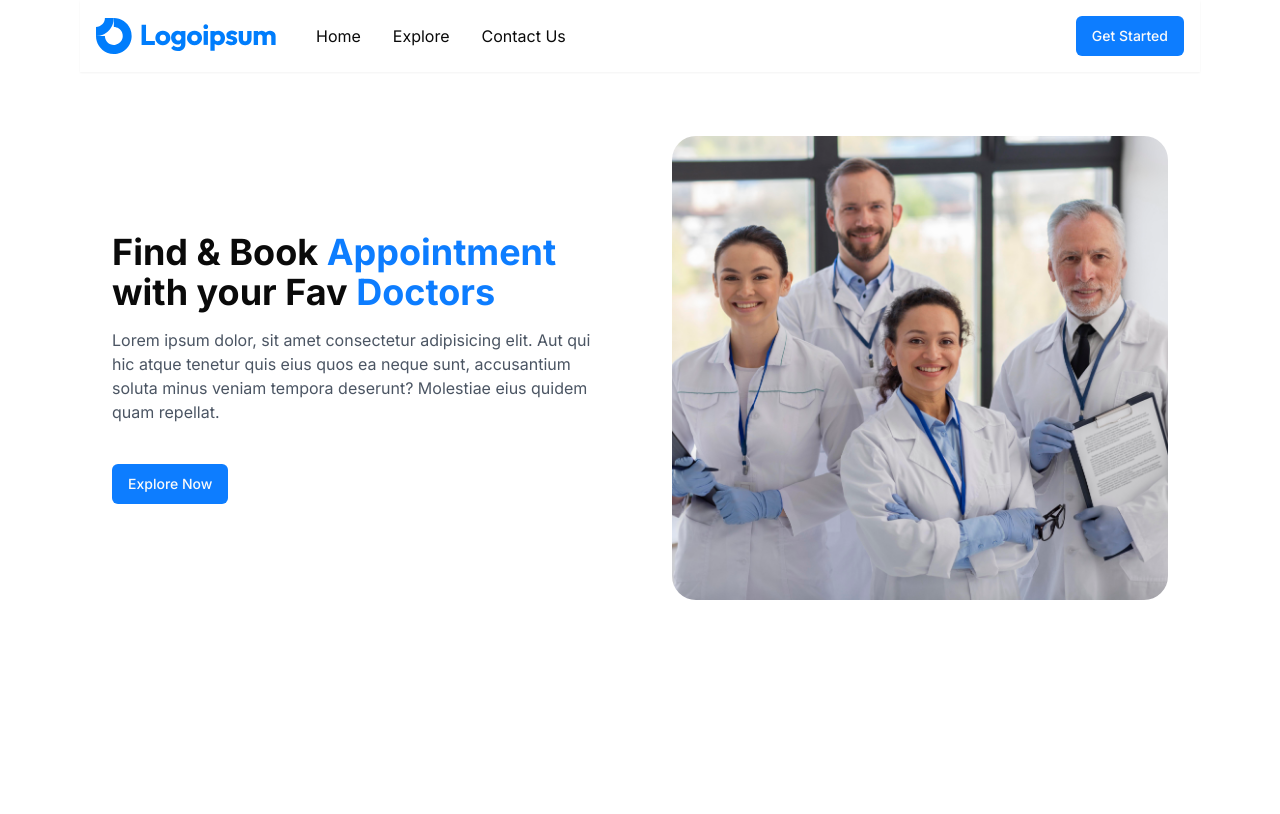
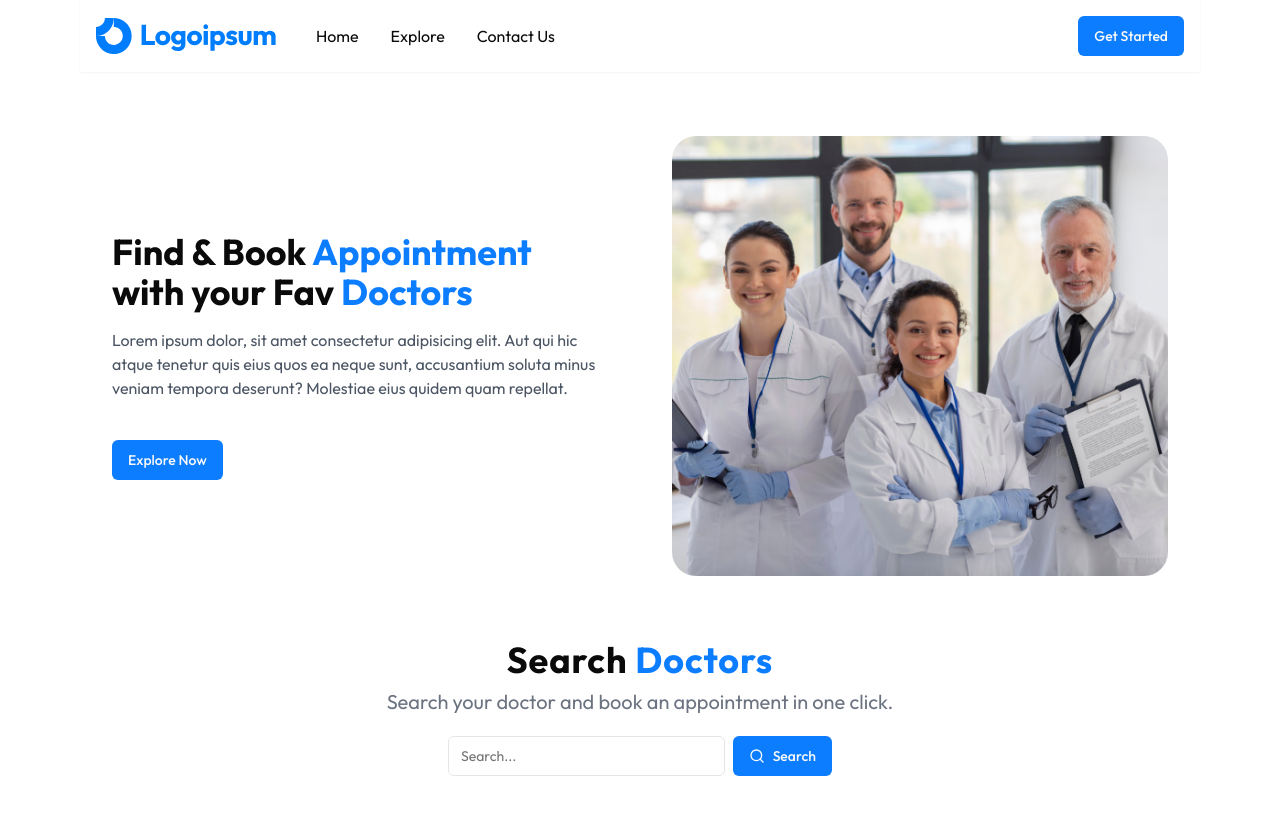
Before and after one commit to TshiamoTodd/doctor-appointment-booking-app, a Next.js app: page / in a window 1280 px wide. Built offline with nearby package versions, Linux system fonts and the light colour scheme.

Commit message:
Search bar complete

```diff
--- /dev/null
+++ b/app/_components/CategorySearch.jsx
@@ -0,0 +1,27 @@
+import { Button } from '@/components/ui/button'
+import { Input } from '@/components/ui/input'
+import { Search } from 'lucide-react'
+import React from 'react'
+
+function CategorySearch() {
+  return (
+    <div className='mb-10 items-center flex flex-col gap-2'>
+        <h2 className='font-bold text-4xl tracking-wide'>
+            Search <span className='text-primary'>Doctors</span>
+        </h2>
+        <h2 className='text-gray-500 text-xl'>
+            Search your doctor and book an appointment in one click.
+        </h2>
+
+        <div className="flex w-full max-w-sm items-center space-x-2 mt-3">
+            <Input type="text" placeholder="Search..." />
+            <Button type="submit">
+                <Search className='h-4 w-4 mr-2'/>
+                Search
+            </Button>
+        </div>
+    </div>
+  )
+}
+
+export default CategorySearch
--- a/app/layout.js
+++ b/app/layout.js
@@ -1,8 +1,8 @@
-import { Inter } from "next/font/google";
+import { Outfit } from "next/font/google";
 import "./globals.css";
 import Header from "./_components/Header";
 
-const inter = Inter({ subsets: ["latin"] });
+const outfit = Outfit({ subsets: ["latin"] });
 
 export const metadata = {
   title: "Create Next App",
@@ -12,7 +12,7 @@
 export default function RootLayout({ children }) {
   return (
     <html lang="en">
-      <body className={inter.className}>
+      <body className={outfit.className}>
         <div className="md:px-20">
           <Header />
           {children}
--- a/app/page.js
+++ b/app/page.js
@@ -1,11 +1,14 @@
 import Image from "next/image";
 import Hero from "./_components/Hero";
+import CategorySearch from "./_components/CategorySearch";
 
 export default function Home() {
   return (
     <div>
       {/* Hero Section */}
       <Hero/>
+      {/* Searchbar + Categories */}
+      <CategorySearch/>
     </div>
   );
 }
--- /dev/null
+++ b/components/ui/input.jsx
@@ -0,0 +1,19 @@
+import * as React from "react"
+
+import { cn } from "@/lib/utils"
+
+const Input = React.forwardRef(({ className, type, ...props }, ref) => {
+  return (
+    (<input
+      type={type}
+      className={cn(
+        "flex h-10 w-full rounded-md border border-input bg-background px-3 py-2 text-sm ring-offset-background file:border-0 file:bg-transparent file:text-sm file:font-medium placeholder:text-muted-foreground focus-visible:outline-none focus-visible:ring-2 focus-visible:ring-ring focus-visible:ring-offset-2 disabled:cursor-not-allowed disabled:opacity-50",
+        className
+      )}
+      ref={ref}
+      {...props} />)
+  );
+})
+Input.displayName = "Input"
+
+export { Input }
```
